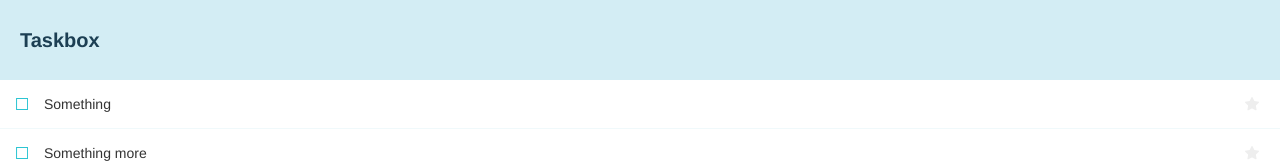
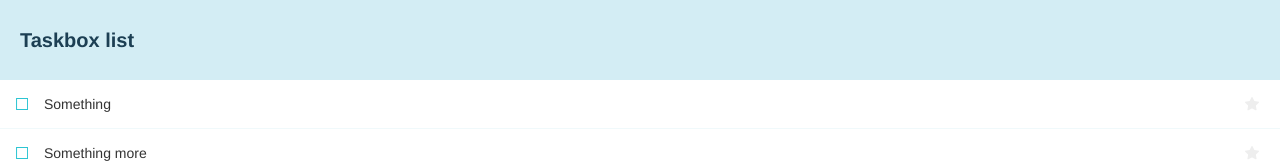
Before and after one commit to phuwin/hackday-taskbox, a React (Create React App) app: page / in a window 1280 px wide. Shown: the top 163 px of the page. Built offline with nearby package versions, Linux system fonts and the light colour scheme; a web font is replaced by a local one.

Commit message:
test action again

```diff
--- a/src/components/InboxScreen.js
+++ b/src/components/InboxScreen.js
@@ -11,7 +11,7 @@ export function PureInboxScreen({ error }) {
       <div className="page lists-show">
         <div className="wrapper-message">
           <span className="icon-face-sad" />
-          <div className="title-message">Oh no!</div>
+          <div className="title-message">Oh no, oh no, oh no no no no no!</div>
           <div className="subtitle-message">Something went wrong</div>
         </div>
       </div>
@@ -21,7 +21,7 @@ export function PureInboxScreen({ error }) {
     <div className="page lists-show">
       <nav>
         <h1 className="title-page">
-          <span className="title-wrapper">Taskbox</span>
+          <span className="title-wrapper">Taskbox list</span>
         </h1>
       </nav>
       <TaskList />
```
